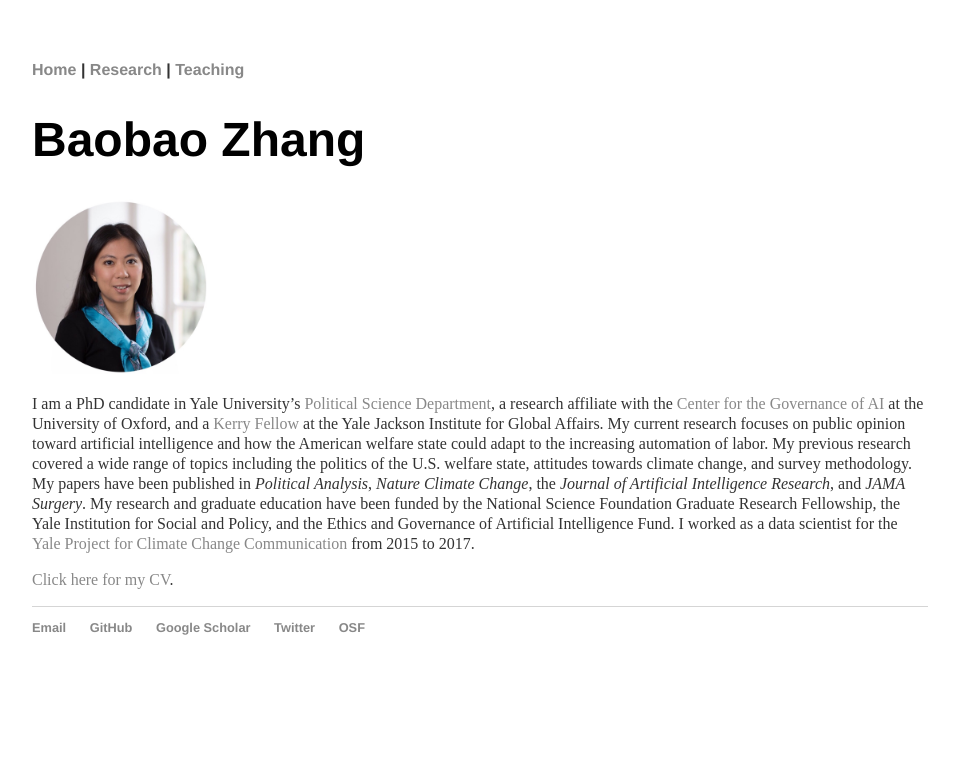
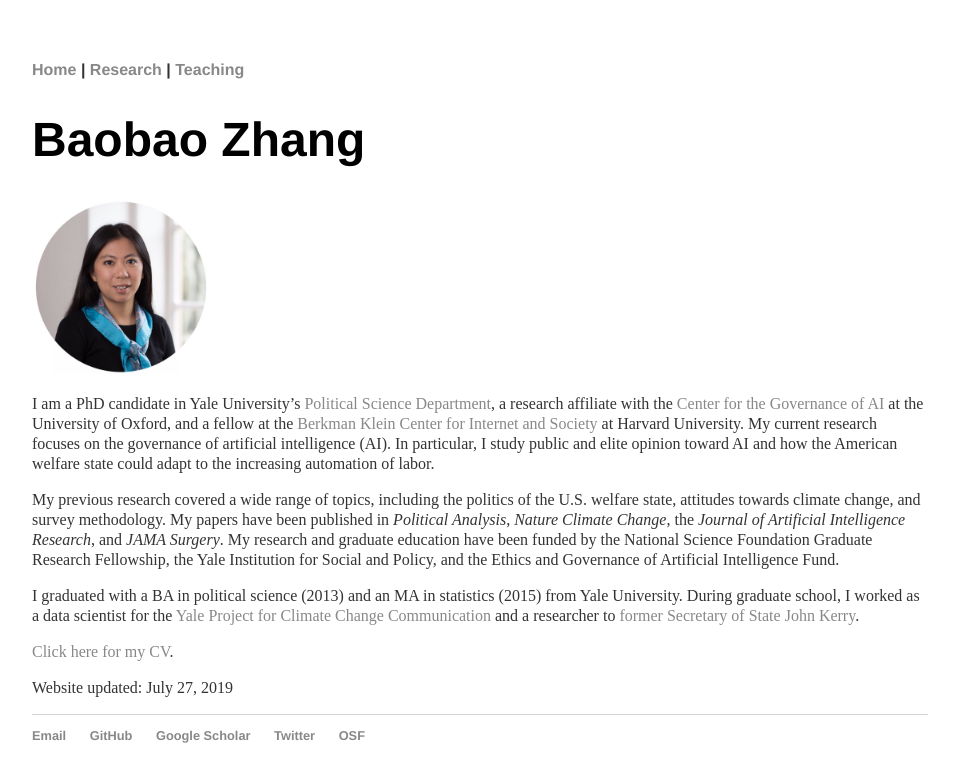
Before and after one commit to morganlivingston/baobaofzhang.github.io, a Jekyll site: the page built from index.html, in a window 1280 px wide. Shown: the top 782 px of the page, without its empty margins (160-1119 px from the left). Built offline with Jekyll 4.4.1, drawn with Linux system fonts in a browser that asks for light colours.

Commit message:
Update index.html

```diff
--- a/index.html
+++ b/index.html
@@ -9,11 +9,14 @@
 
 			<img src="documents/baobao_zhang_circle.JPG" alt="Baobao Zhang" style="width:175px;height:175px;">
 
-			<p>I am a PhD candidate in Yale University’s <a href="https://politicalscience.yale.edu/">Political Science Department</a>, a research affiliate with the <a href="https://governance.ai/">Center for the Governance of AI</a> at the University of Oxford, and a <a href="http://jackson.yale.edu/kerry-initiative/">Kerry Fellow</a> at the Yale Jackson Institute for Global Affairs. My current research focuses on public opinion toward artificial intelligence and how the American welfare state could adapt to the increasing automation of labor. My previous research covered a wide range of topics including the politics of the U.S. welfare state, attitudes towards climate change, and survey methodology. My papers have been published in <i>Political Analysis</i>, <i>Nature Climate Change</i>, the <i>Journal of Artificial Intelligence Research</i>, and <i>JAMA Surgery</i>. My research and graduate education have been funded by the National Science Foundation Graduate Research Fellowship, the Yale Institution for Social and Policy, and the Ethics and Governance of Artificial Intelligence Fund. I worked as a data scientist for the <a href="http://climatecommunication.yale.edu/">Yale Project for Climate Change Communication</a> from 2015 to 2017.
+			<p>I am a PhD candidate in Yale University’s <a href="https://politicalscience.yale.edu/">Political Science Department</a>, a research affiliate with the <a href="https://governance.ai/">Center for the Governance of AI</a> at the University of Oxford, and a fellow at the <a href="https://cyber.harvard.edu/">Berkman Klein Center for Internet and Society</a> at Harvard University. My current research focuses on the governance of artificial intelligence (AI). In particular, I study public and elite opinion toward AI and how the American welfare state could adapt to the increasing automation of labor.</p>
+
+            <p>My previous research covered a wide range of topics, including the politics of the U.S. welfare state, attitudes towards climate change, and survey methodology. My papers have been published in <i>Political Analysis</i>, <i>Nature Climate Change</i>, the <i>Journal of Artificial Intelligence Research</i>, and <i>JAMA Surgery</i>. My research and graduate education have been funded by the National Science Foundation Graduate Research Fellowship, the Yale Institution for Social and Policy, and the Ethics and Governance of Artificial Intelligence Fund.</p>
+
+            <p>I graduated with a BA in political science (2013) and an MA in statistics (2015) from Yale University. During graduate school, I worked as a data scientist for the <a href="http://climatecommunication.yale.edu/">Yale Project for Climate Change Communication</a> and a researcher to <a href="https://jackson.yale.edu/kerry-initiative/">former Secretary of State John Kerry</a>.</p>
 
 
+			<p><a href="documents/baobao_zhang_cv_17_jan_2019.pdf">Click here for my CV</a>.</p>
 
-</p>
-
-			<p><a href="documents/baobao_zhang_cv_17_jan_2019.pdf">Click here for my CV</a>.</p>
+			<p>Website updated: July 27, 2019</p>
 		</div>
```
